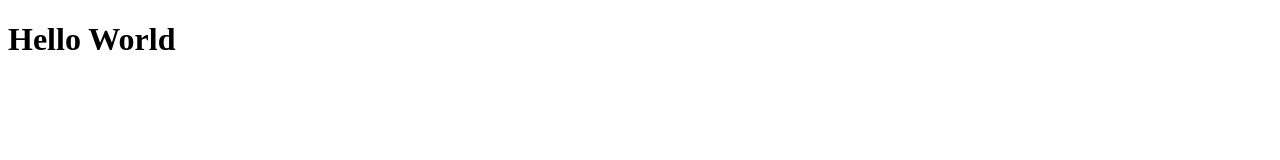
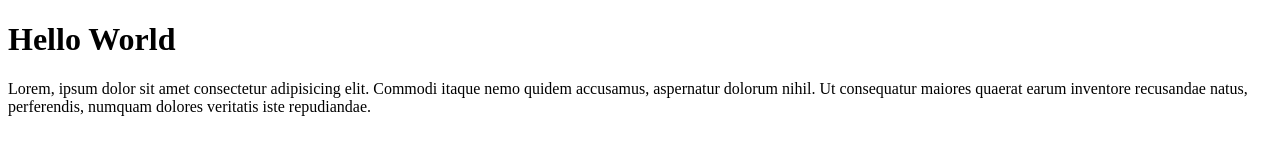
Before and after one commit to ChristianTertius/christ-git-test-2, a plain HTML site: page index.html in a window 1280 px wide. Drawn offline with Linux system fonts and the light colour scheme.

Commit message:
menambahkan paragraph

```diff
--- a/index.html
+++ b/index.html
@@ -7,5 +7,6 @@
 </head>
 <body>
   <h1>Hello World</h1>
+  <p>Lorem, ipsum dolor sit amet consectetur adipisicing elit. Commodi itaque nemo quidem accusamus, aspernatur dolorum nihil. Ut consequatur maiores quaerat earum inventore recusandae natus, perferendis, numquam dolores veritatis iste repudiandae.</p>
 </body>
 </html>
```
